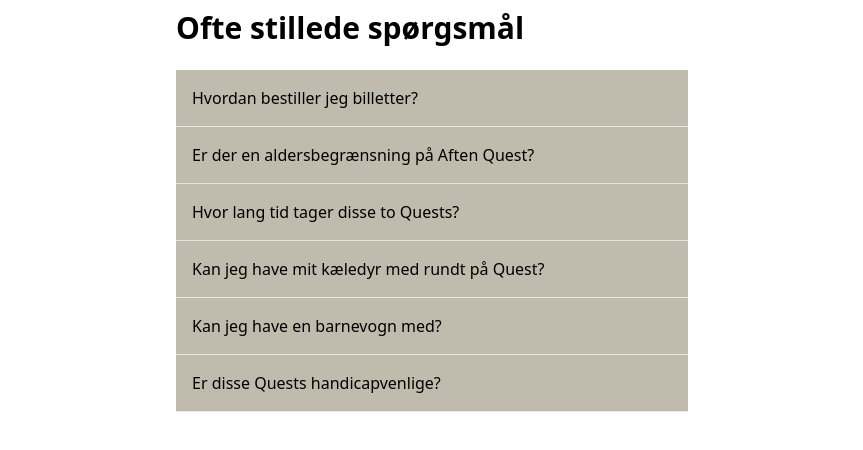
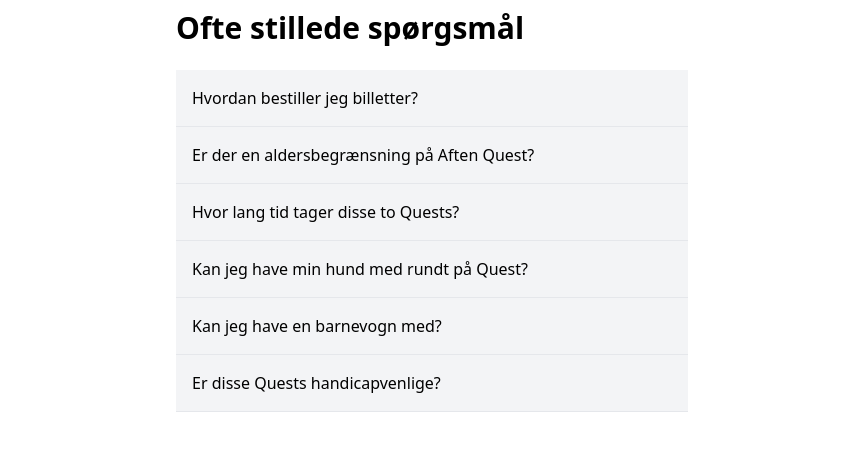
Before and after one commit to Sinyedu/Fantasy-Festival, a Vue app in the folder fantasyfestival/: page / in a window 1280 px wide. Shown: the part 2755-3205 px from the top of the page, without its empty margins (208-1071 px from the left). Built offline with nearby package versions, Linux system fonts and the light colour scheme.

Commit message:
FAQ Accordion

```diff
--- a/fantasyfestival/src/views/QuestView.vue
+++ b/fantasyfestival/src/views/QuestView.vue
@@ -45,59 +45,55 @@
         <h2 class="text-3xl font-semibold mb-6">Ofte stillede spørgsmål</h2>
         <div class="accordion">
           <div class="accordion-item">
-            <div class="accordion-title cursor-pointer">Hvordan bestiller jeg billetter?</div>
-            <div class="accordion-content hidden"><p class="text-bold text-white">Det gør du på <a class="text-bold underline" href="https://www.universe.com/events/fantasy-quest-aftenquest-tickets-2PCHR4" target="_blank">HER!</a></p></div>
+            <input type="checkbox" id="q1" class="accordion-toggle">
+            <label for="q1" class="accordion-title cursor-pointer">Hvordan bestiller jeg billetter?</label>
+            <div class="accordion-content hidden">
+              <p class="text-bold text-black">Det gør du på <a class="text-bold underline"
+                  href="https://www.universe.com/events/fantasy-quest-aftenquest-tickets-2PCHR4"
+                  target="_blank">HER!</a></p>
+            </div>
           </div>
           <div class="accordion-item">
-            <div class="accordion-title cursor-pointer">Er der en aldersbegrænsning på Aften Quest?</div>
-            <div class="accordion-content hidden"><p class="text-bold text-white">Lige nu er aldersgrænsen 16+</p></div>
+            <input type="checkbox" id="q2" class="accordion-toggle">
+            <label for="q2" class="accordion-title cursor-pointer">Er der en aldersbegrænsning på Aften Quest?</label>
+            <div class="accordion-content hidden">
+              <p class="text-bold text-black">Ja, aldersgrænsen er på 16+</p>
+            </div>
           </div>
           <div class="accordion-item">
-            <div class="accordion-title cursor-pointer">Hvor lang tid tager disse to Quests?</div>
-            <div class="accordion-content hidden"><p class="text-bold text-white">Hver deres Quest tager 2+ timer</p></div>
+            <input type="checkbox" id="q3" class="accordion-toggle">
+            <label for="q3" class="accordion-title cursor-pointer">Hvor lang tid tager disse to Quests?</label>
+            <div class="accordion-content hidden">
+              <p class="text-bold text-black">Vores Quests tager en time og 15 minutter hver!</p>
+            </div>
           </div>
           <div class="accordion-item">
-            <div class="accordion-title cursor-pointer">Kan jeg have mit kæledyr med rundt på Quest?</div>
-            <div class="accordion-content hidden"><p class="text-bold text-white">Ja!</p></div>
+            <input type="checkbox" id="q4" class="accordion-toggle">
+            <label for="q4" class="accordion-title cursor-pointer">Kan jeg have min hund med rundt på Quest?</label>
+            <div class="accordion-content hidden">
+              <p class="text-bold text-black">Ja, det kan du godt!</p>
+            </div>
           </div>
           <div class="accordion-item">
-            <div class="accordion-title cursor-pointer">Kan jeg have en barnevogn med?</div>
-            <div class="accordion-content hidden"><p class="text-bold text-white">Ja, børn er altid velkommen! Vi ville dog vare imod Aften Questen</p></div>
+            <input type="checkbox" id="q5" class="accordion-toggle">
+            <label for="q5" class="accordion-title cursor-pointer">Kan jeg have en barnevogn med?</label>
+            <div class="accordion-content hidden">
+              <p class="text-bold text-black">Ja, det kan du godt!</p>
+            </div>
           </div>
           <div class="accordion-item">
-            <div class="accordion-title cursor-pointer">Er disse Quests handicapvenlige?</div>
-            <div class="accordion-content hidden"><p class="text-bold text-white">Vores Quests er handicapvenlige og støttende for andre!</p></div>
+            <input type="checkbox" id="q6" class="accordion-toggle">
+            <label for="q6" class="accordion-title cursor-pointer">Er disse Quests handicapvenlige?</label>
+            <div class="accordion-content hidden">
+              <p class="text-bold text-black">Ja, det er de!</p>
+            </div>
           </div>
         </div>
       </div>
     </div>
 
-
   </main>
 </template>
-<script>
-import anime from 'animejs';
-export default {
-  mounted() {
-    const accordionTitles = document.querySelectorAll('.accordion-title');
-
-    accordionTitles.forEach(title => {
-      title.addEventListener('click', () => {
-        const content = title.nextElementSibling;
-
-        // Toggle visibility and animate height
-        content.classList.toggle('hidden');
-        anime({
-          targets: content,
-          height: content.classList.contains('hidden') ? 0 : 'auto',
-          duration: 1200,
-          easing: 'easeInOutQuad'
-        });
-      });
-    });
-  }
-};
-</script>
 <script setup>
 import { ref } from "vue";
 import getQuestsItems from '@/modules/getQuest.js';
@@ -107,19 +103,35 @@
 </script>
 
 <style lang="scss" scoped>
-.accordion-item {
-  border-bottom: 1px solid #e5e7eb;
+.accordion-toggle {
+  display: none;
 }
 
 .accordion-title {
+  display: block;
   padding: 1rem;
-  background-color: #C1BBAD;
+  background-color: #f3f4f6;
+  border-bottom: 1px solid #e5e7eb;
+  cursor: pointer;
+}
+
+.accordion-title:hover {
+  background-color: #e5e7eb;
 }
 
 .accordion-content {
   padding: 1rem;
-  background-color: #0f0044;
+  border-bottom: 1px solid #e5e7eb;
 }
+
+.accordion-toggle:checked+.accordion-title {
+  background-color: #e5e7eb;
+}
+
+.accordion-toggle:checked+.accordion-title+.accordion-content {
+  display: block;
+}
+
 
 iframe {
   display: flex;
@@ -241,5 +253,4 @@
 .maintekst {
   margin-top: 30%;
 }
-
 </style>
```
